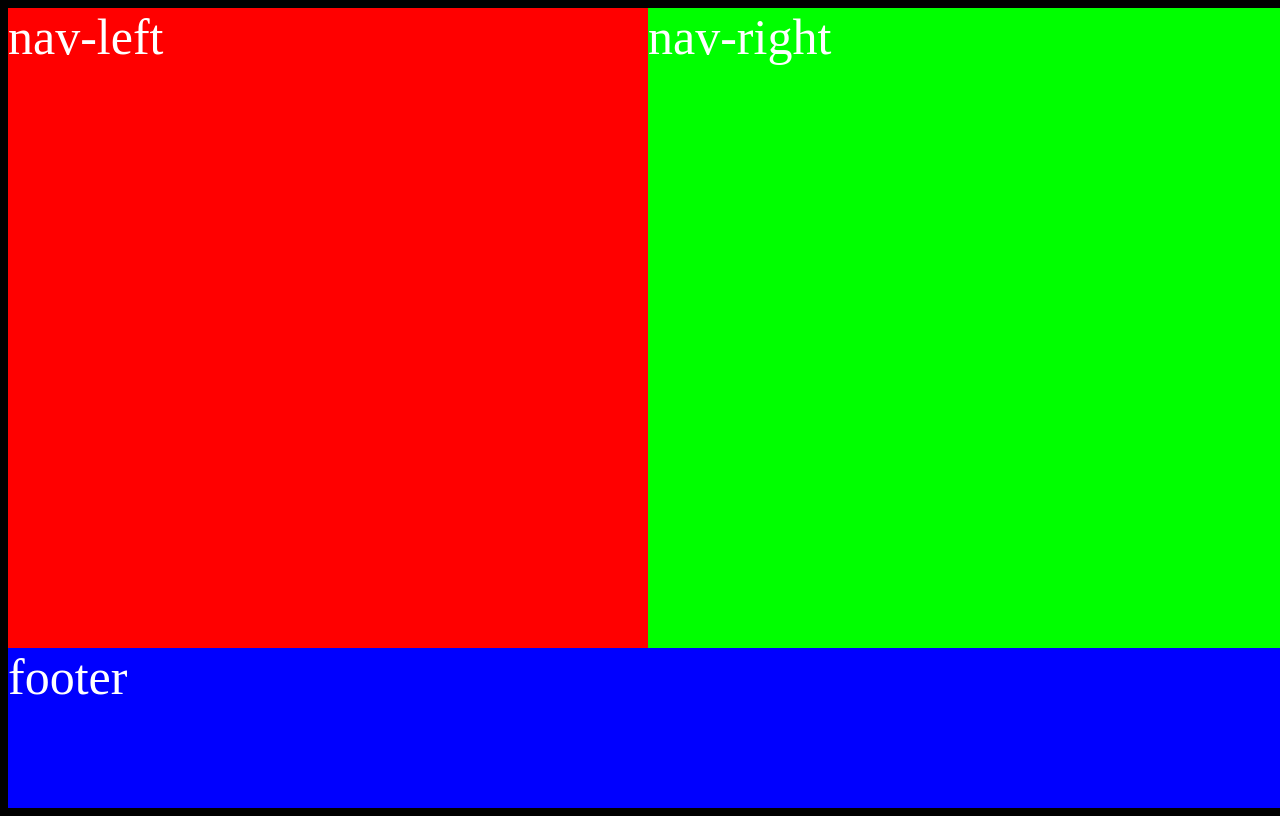
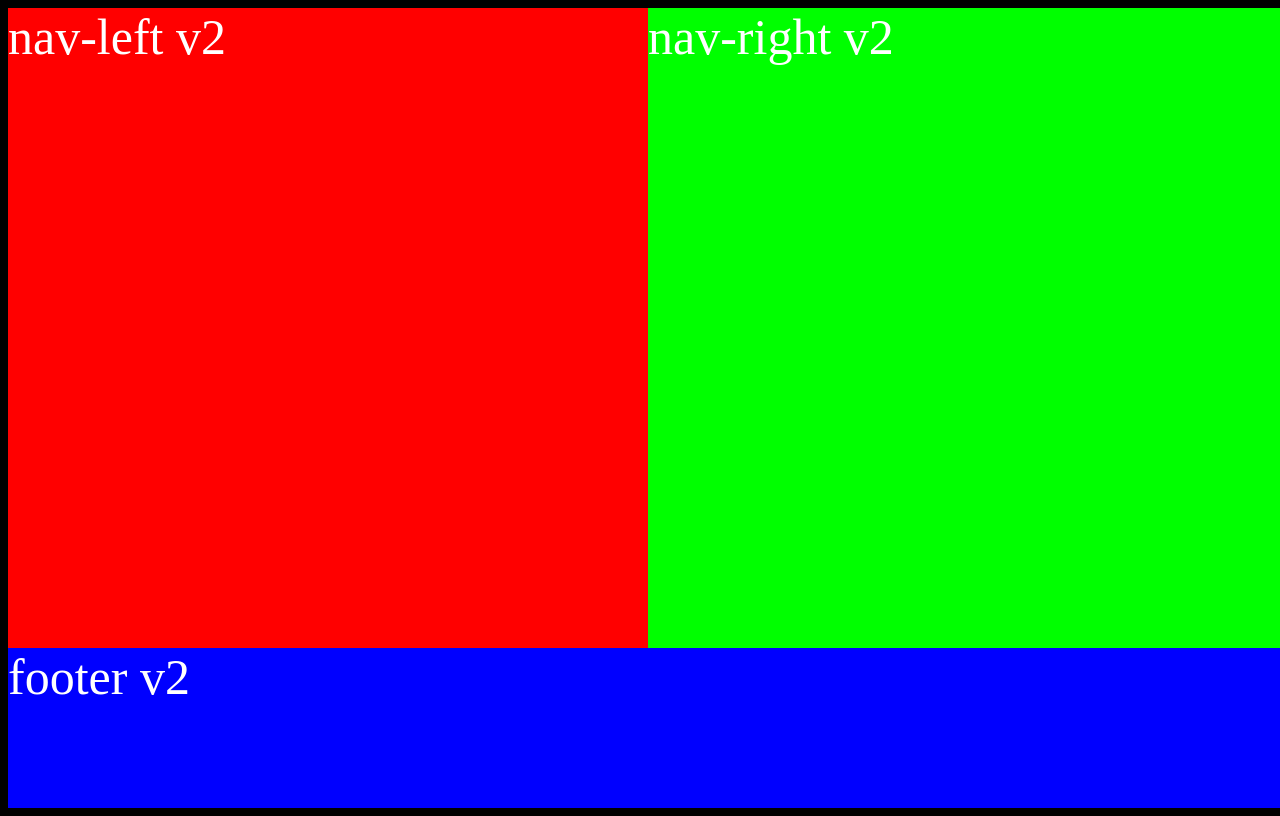
Before and after one commit to gustavoaleq/alura-git, a plain HTML site: page index.html in a window 1280 px wide. Drawn offline with Linux system fonts and the light colour scheme.

Commit message:
Adicionado V2 nos sub-titulos

```diff
--- a/index.html
+++ b/index.html
@@ -10,9 +10,9 @@
 </head>
 <body>
     <div class="container">
-        <div class="nav-left">nav-left</div>
-        <div class="nav-right">nav-right</div>
-        <div class="footer">footer</div>
+        <div class="nav-left">nav-left v2</div>
+        <div class="nav-right">nav-right v2</div>
+        <div class="footer">footer v2</div>
     </div>
 </body>
 </html>
```
